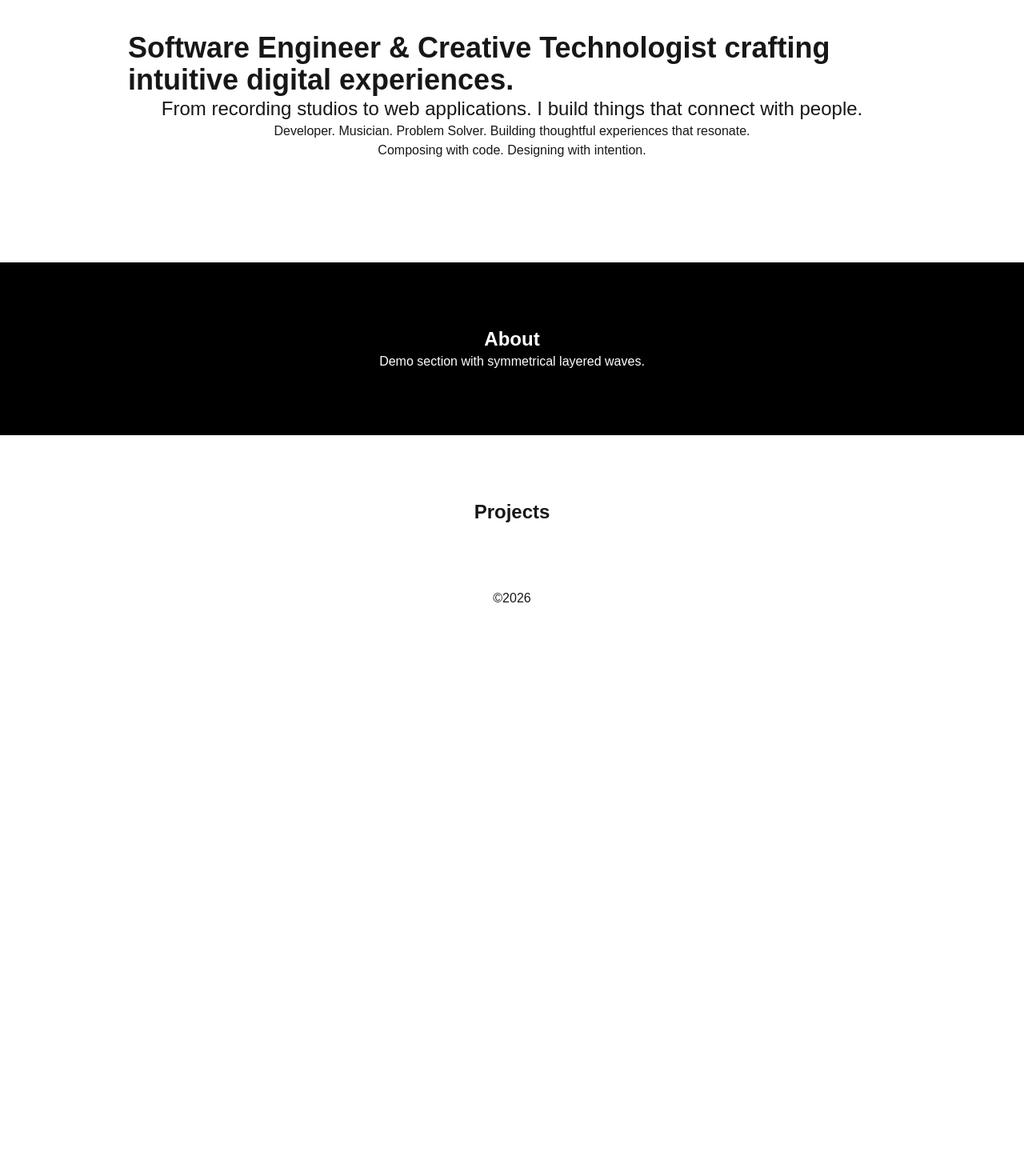
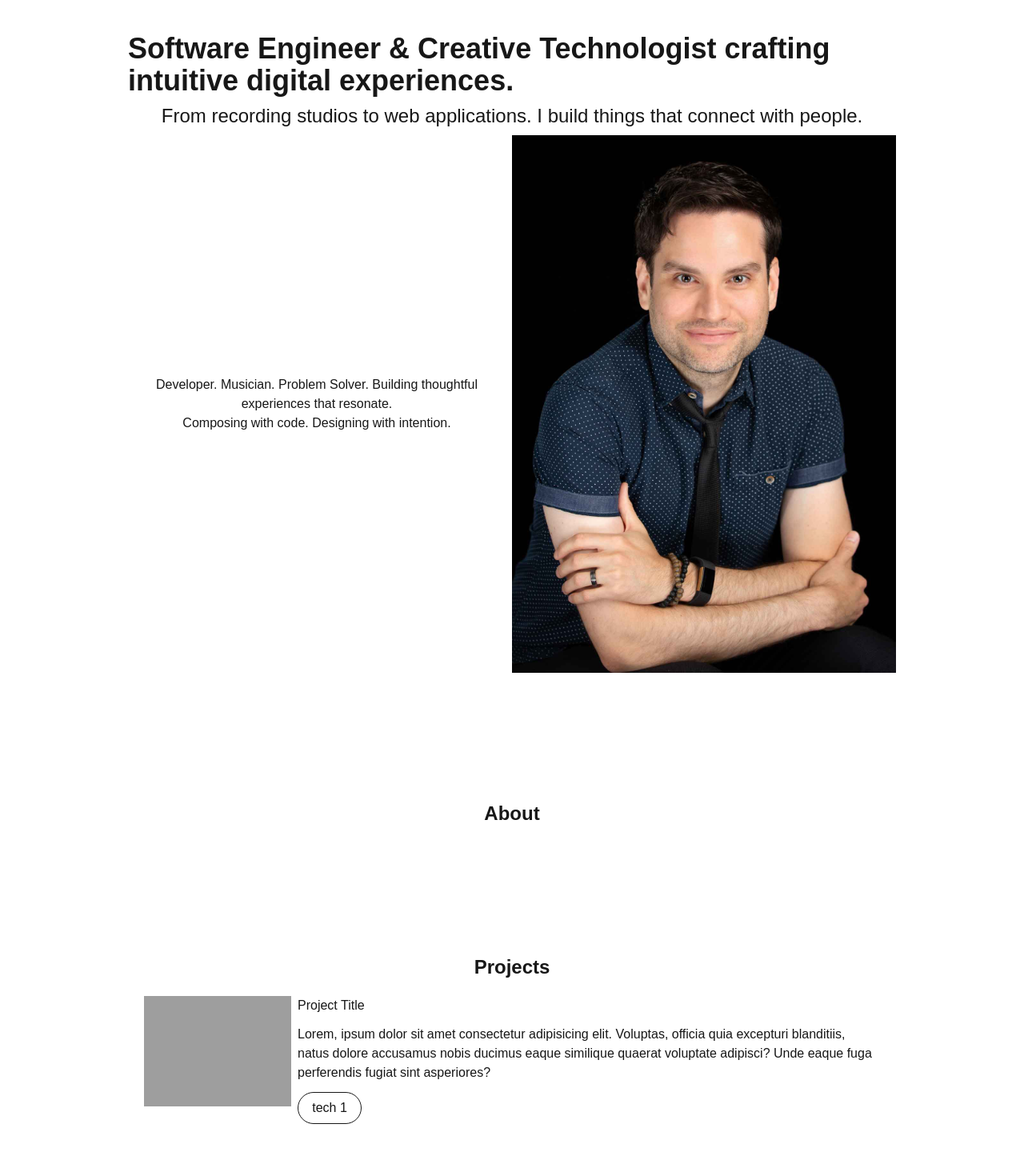
Before and after one commit to cmap89/charliepstatic, a Next.js app: page / in a window 1280 px wide. Shown: the part 120-1590 px from the top of the page at 80% size. Before the commit the page ends 880 px from the top, so only its background shows below. Built offline with nearby package versions, Linux system fonts and the light colour scheme; grey boxes are pictures that could not be loaded.

Commit message:
Create project card component to display in project page section.

```diff
--- a/src/app/layout.tsx
+++ b/src/app/layout.tsx
@@ -30,7 +30,7 @@ export default function RootLayout({
       lang="en"
       className={`${geistSans.variable} ${geistMono.variable} h-full antialiased`}
     >
-      <body className="flex flex-col items-center">
+      <body className="flex flex-col items-center" suppressHydrationWarning>
         <Navbar />
         {children}
         <Footer />
--- a/src/app/page.tsx
+++ b/src/app/page.tsx
@@ -1,35 +1,32 @@
 import PageSection from "@/components/PageSection";
+import ImageCard from "@/components/ImageCard";
+import ProjectCard from "@/components/ProjectCard";
 
 export default function Home() {
   return (
     <>
       {/* Hero Section */}
-      <PageSection altSectStyle="relative bg-background pb-32">
-        <h2 className="text-4xl font-bold">
+      <PageSection altSectStyle="bg-background">
+        <h2 className="mb-2 text-4xl font-bold">
           Software Engineer & Creative Technologist crafting intuitive digital
           experiences.
         </h2>
-        <h3 className="text-2xl">
+        <h3 className="mb-2 text-2xl">
           From recording studios to web applications. I build things that
           connect with people.
         </h3>
-        <p>
-          Developer. Musician. Problem Solver. Building thoughtful experiences
-          that resonate.
-        </p>
-        <p>Composing with code. Designing with intention.</p>
+        <ImageCard src={"Headshot 1.jpeg"} />
       </PageSection>
 
       {/* Second Section */}
-      <PageSection altSectStyle="relative bg-black text-white py-20">
+      <PageSection>
         <h2 className="text-2xl font-bold">About</h2>
-        <p>Demo section with symmetrical layered waves.</p>
       </PageSection>
 
       {/* Third Section */}
-      <PageSection altSectStyle="relative bg-background py-20">
+      <PageSection>
         <h2 className="text-2xl font-bold">Projects</h2>
-        <p></p>
+        <ProjectCard />
       </PageSection>
     </>
   );
--- /dev/null
+++ b/src/components/ImageCard.tsx
@@ -0,0 +1,29 @@
+import { cn } from "@/utils";
+import Image from "next/image";
+
+interface ImageCardProps {
+  src: string;
+  altImgStyles?: string;
+}
+
+export default function ImageCard({ src, altImgStyles }: ImageCardProps) {
+  return (
+    <div className="flex w-full gap-2">
+      <div className="flex w-1/2 flex-col justify-center p-2 text-center">
+        <p>
+          Developer. Musician. Problem Solver. Building thoughtful experiences
+          that resonate.
+        </p>
+        <p>Composing with code. Designing with intention.</p>
+      </div>
+      <Image
+        className={cn("w-1/2 bg-zinc-500", altImgStyles)}
+        src={`/images/${src}`}
+        height={1080}
+        width={900}
+        alt="img"
+        loading="lazy"
+      />
+    </div>
+  );
+}
--- a/src/components/Navbar.tsx
+++ b/src/components/Navbar.tsx
@@ -1,6 +1,6 @@
 export default function Navbar() {
   return (
-    <nav className="flex w-3/4 justify-between p-5">
+    <nav className="flex w-3/4 justify-between border-b p-5">
       <h2 className="w-1/3 text-4xl font-bold">Charles Pariente</h2>
       <ul className="flex w-1/2 items-center justify-between">
         <li>About</li>
--- /dev/null
+++ b/src/components/ProjectCard.tsx
@@ -0,0 +1,31 @@
+import { cn } from "@/utils";
+import Image from "next/image";
+import StackTag from "./StackTag";
+
+export default function ProjectCard() {
+  return (
+    <div
+      className={cn(
+        "flex min-h-50 min-w-full gap-2 p-5 hover:border hover:border-zinc-500",
+      )}
+    >
+      <Image
+        src="/images/cmapofficial_site_thumbnail.png"
+        alt="cmap official website"
+        height={1000}
+        width={1000}
+        className="h-2/5 w-1/5"
+      />
+      <div className="flex flex-col justify-between gap-2">
+        <h3>Project Title</h3>
+        <p>
+          Lorem, ipsum dolor sit amet consectetur adipisicing elit. Voluptas,
+          officia quia excepturi blanditiis, natus dolore accusamus nobis
+          ducimus eaque similique quaerat voluptate adipisci? Unde eaque fuga
+          perferendis fugiat sint asperiores?
+        </p>
+        <StackTag />
+      </div>
+    </div>
+  );
+}
--- /dev/null
+++ b/src/components/StackTag.tsx
@@ -0,0 +1,7 @@
+export default function StackTag() {
+  return (
+    <div className="flex h-10 w-20 items-center justify-center rounded-full border p-1">
+      tech 1
+    </div>
+  );
+}
--- /dev/null
+++ b/src/data/techList.ts
@@ -0,0 +1,37 @@
+interface Program {
+  id: number;
+  name: string;
+}
+
+const programs: Program[] = [
+  {
+    id: 1,
+    name: "HTML",
+  },
+  {
+    id: 2,
+    name: "CSS",
+  },
+  {
+    id: 3,
+    name: "JavaScript",
+  },
+  {
+    id: 4,
+    name: "TypeScript",
+  },
+  {
+    id: 5,
+    name: "Next JS",
+  },
+  {
+    id: 6,
+    name: "React",
+  },
+  {
+    id: 7,
+    name: "MongoDB",
+  },
+];
+
+export default programs;
```
